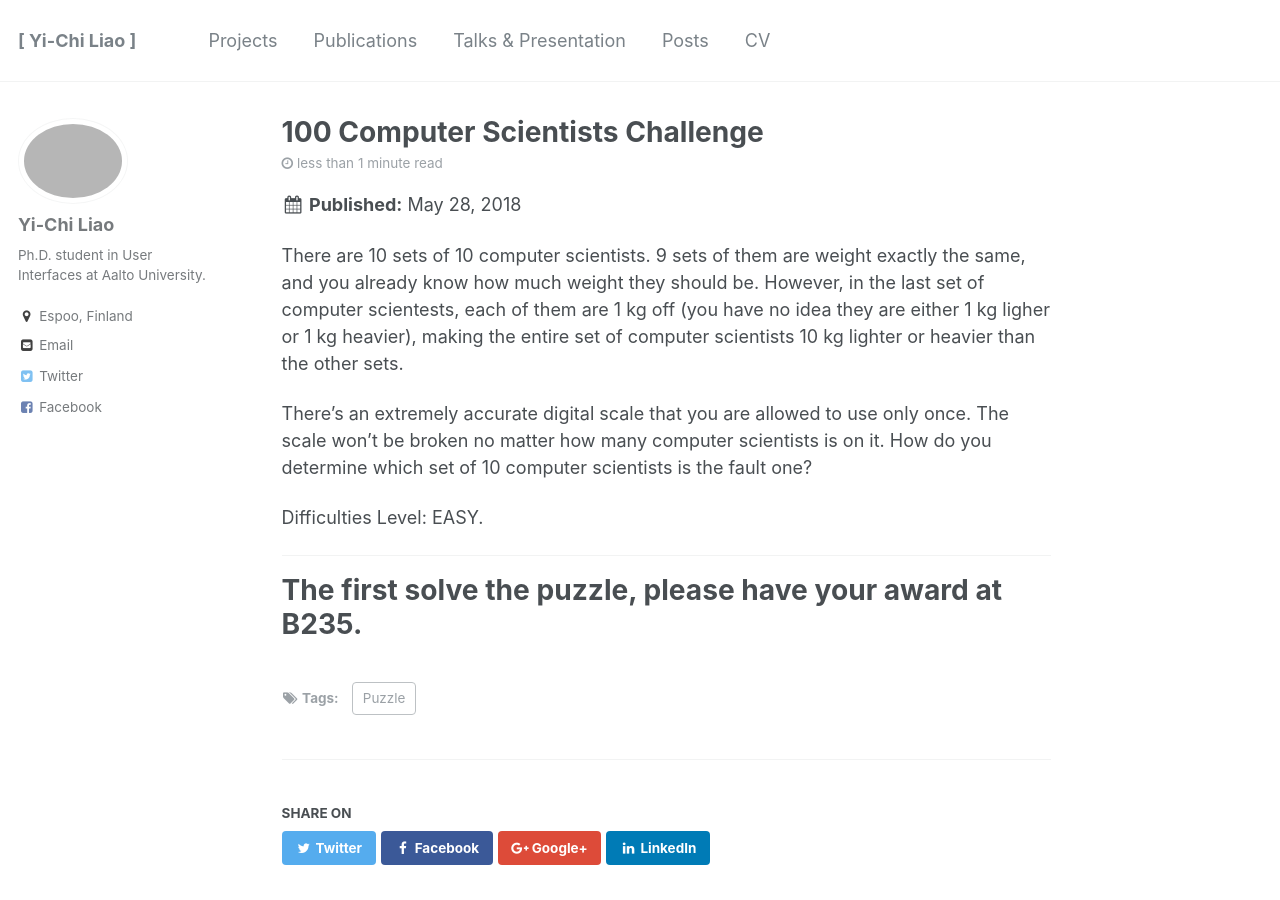
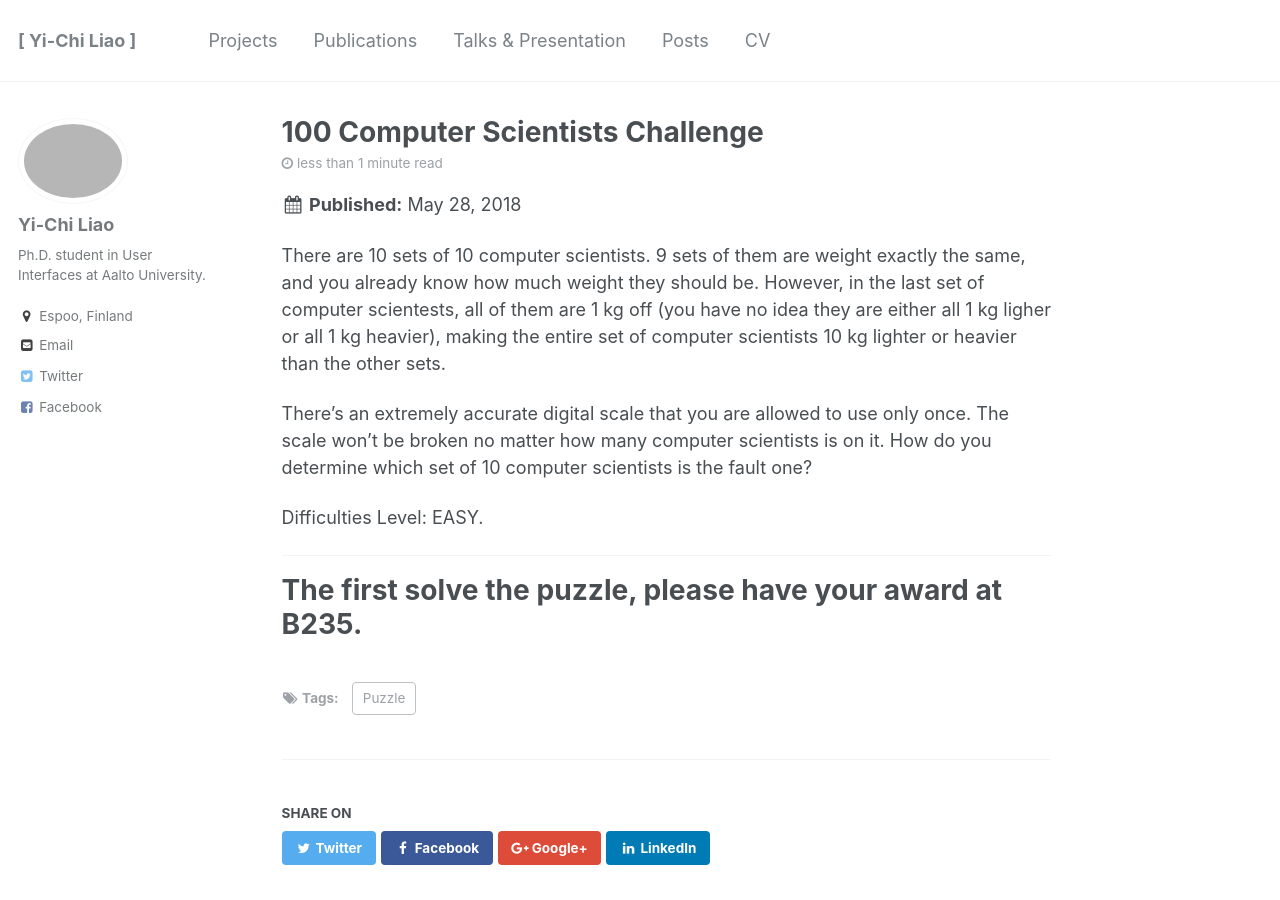
Before and after one commit to yichiliao/yichiliao.github.io, a Jekyll site: the page built from _posts/2018-05-28-100ppl.md, in a window 1280 px wide and 900 px high. Built offline with Jekyll 4.4.1, drawn with Linux system fonts in a browser that asks for light colours.

Commit message:
PUZZLE 2

```diff
--- a/_posts/2018-05-28-100ppl.md
+++ b/_posts/2018-05-28-100ppl.md
@@ -6,7 +6,7 @@ tags:
   - Puzzle
 ---
 
-There are 10 sets of 10 computer scientists. 9 sets of them are weight exactly the same, and you already know how much weight they should be. However, in the last set of computer scientests, each of them are 1 kg off (you have no idea they are either 1 kg ligher or 1 kg heavier), making the entire set of computer scientists 10 kg lighter or heavier than the other sets.
+There are 10 sets of 10 computer scientists. 9 sets of them are weight exactly the same, and you already know how much weight they should be. However, in the last set of computer scientests, all of them are 1 kg off (you have no idea they are either all 1 kg ligher or all 1 kg heavier), making the entire set of computer scientists 10 kg lighter or heavier than the other sets.
 
 There's an extremely accurate digital scale that you are allowed to use only once. The scale won't be broken no matter how many computer scientists is on it. How do you determine which set of 10 computer scientists is the fault one?
 
```
